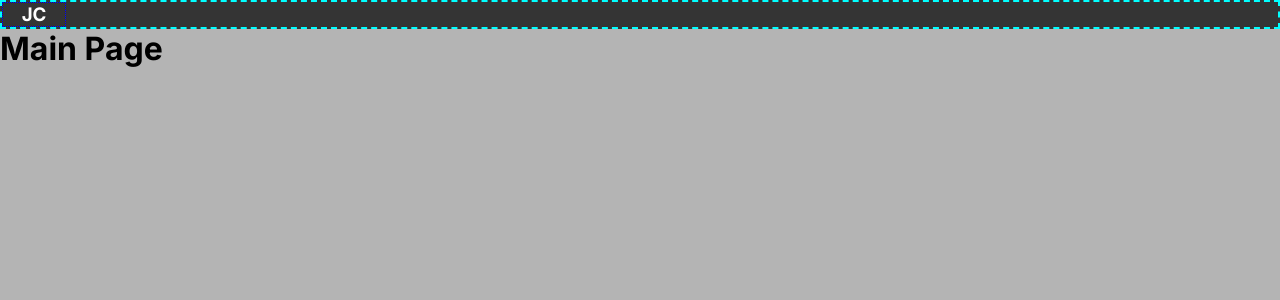
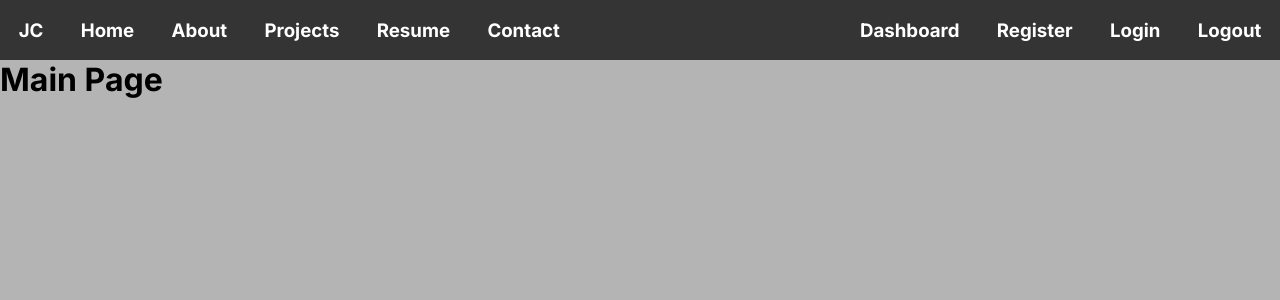
Before and after one commit to Jnxvln/devportfolio, a Next.js app: page / in a window 1280 px wide. Shown: the top 300 px of the page. Built offline with nearby package versions, Linux system fonts and the light colour scheme.

Commit message:
Fix navbar not displaying

```diff
--- a/libs/components/navbar/Navbar.module.scss
+++ b/libs/components/navbar/Navbar.module.scss
@@ -3,7 +3,7 @@ $paddingUnit: 1em;
 /* Extra small devices (phones, 600px and down) */
 @media only screen and (min-width: 80px) {
    .nav {
-      border: 2px dashed cyan;
+      // border: 2px dashed cyan;
       display: flex;
       justify-content: space-between;
       align-items: center;
@@ -35,9 +35,9 @@ $paddingUnit: 1em;
    }
 
    .brand {
+      // border: 1px dotted blue;
       display: flex;
       align-items: center;
-      border: 1px dotted blue;
       font-weight: bold;
       padding: 0 $paddingUnit;
       text-align: center;
@@ -50,7 +50,7 @@ $paddingUnit: 1em;
       top: 2em;
       width: 60%;
       height: auto;
-      background-color: gray;
+      background-color: rgb(90, 90, 90);
       z-index: 5;
       display: flex;
       flex-direction: column;
@@ -58,18 +58,18 @@ $paddingUnit: 1em;
    }
 
    .nav-primary {
+      //  border: 2px dotted rgb(60, 212, 60);
       display: flex;
       flex-direction: column;
       align-items: center;
-      border: 2px dotted rgb(60, 212, 60);
       font-weight: bold;
    }
 
    .nav-secondary {
+      //  border: 2px dotted orange;
       display: flex;
       flex-direction: column;
       align-items: center;
-      border: 2px dotted orange;
       font-weight: bold;
    }
 
@@ -111,7 +111,7 @@ $paddingUnit: 1em;
       position: static;
       z-index: inherit;
       background-color: inherit;
-      display: flex;
+      display: flex !important;
       flex-direction: row;
       justify-content: space-between;
    }
```
